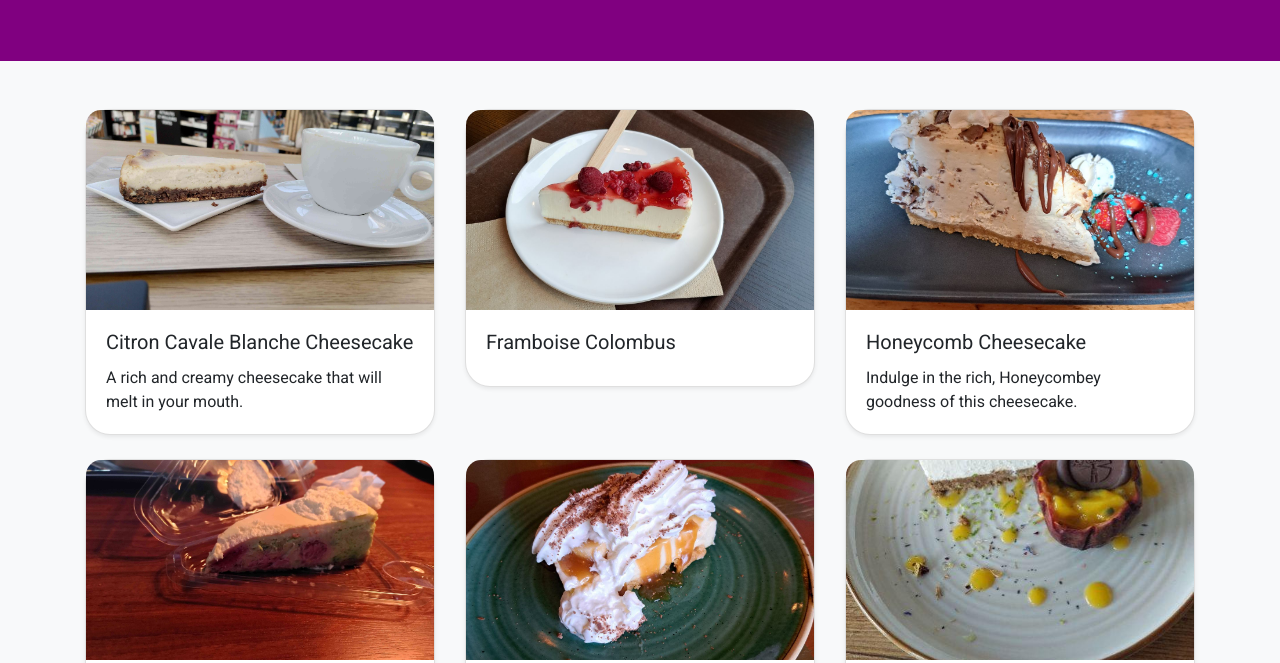
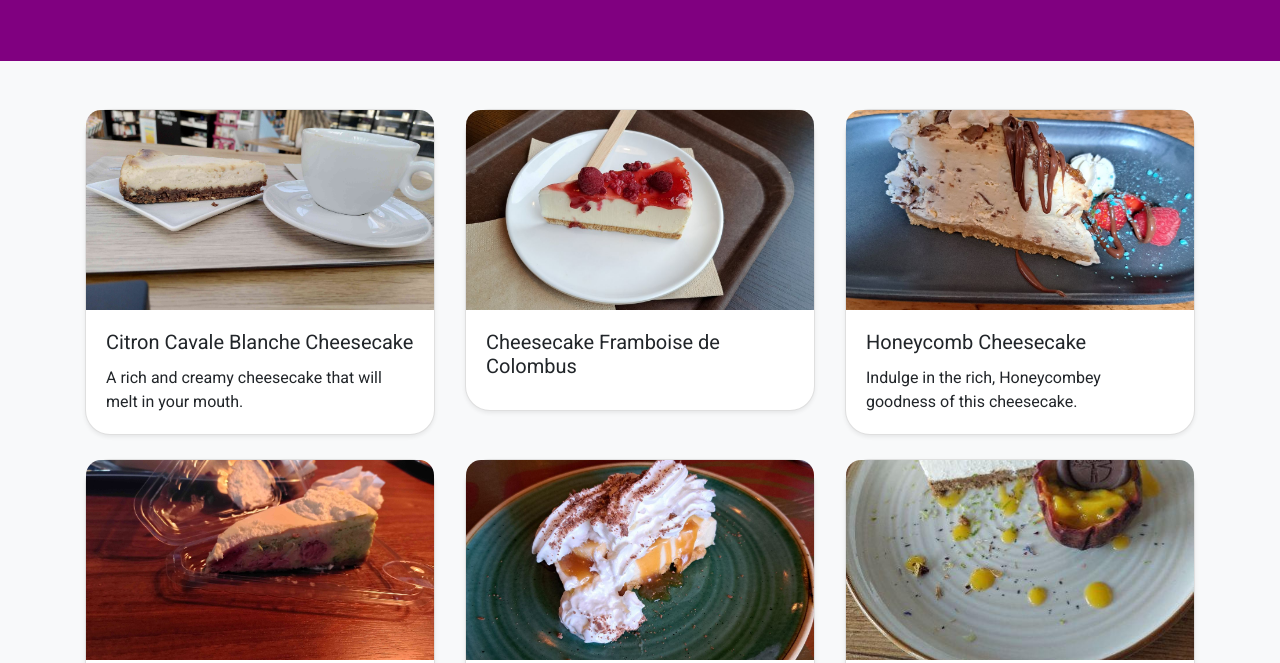
Before and after one commit to m4444te/cheesecakeappreciationsociety, a plain HTML site: page index.html in a window 1280 px wide. Shown: the part 137-800 px from the top of the page. Drawn offline with nearby package versions, Linux system fonts and the light colour scheme.

Commit message:
update cheesecake framboise

```diff
--- a/index.html
+++ b/index.html
@@ -75,7 +75,7 @@
                     <div class="card mb-4 shadow-sm">
                         <img src="images/framboise-colombus.jpg" class="card-img-top" alt="Cheesecake" onclick="showLightbox(this)">
                         <div class="card-body">
-                            <h5 class="card-title">Framboise Colombus</h5>
+                            <h5 class="card-title">Cheesecake Framboise de Colombus</h5>
                         </div>
                     </div>
                 </div>
```
